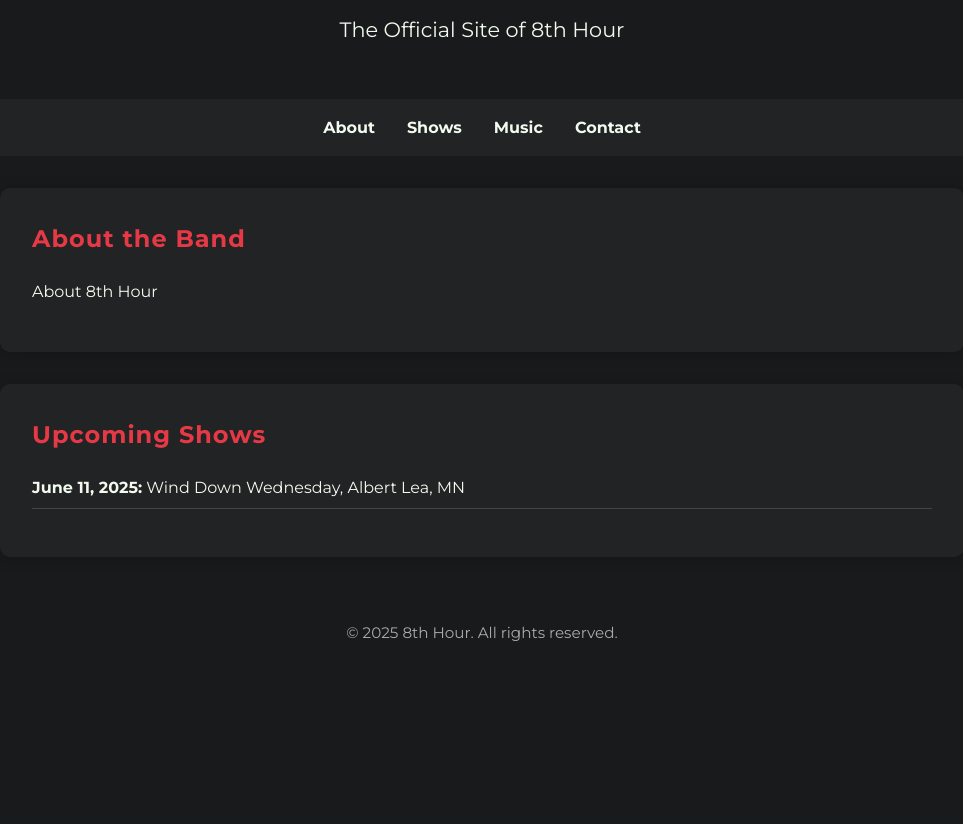
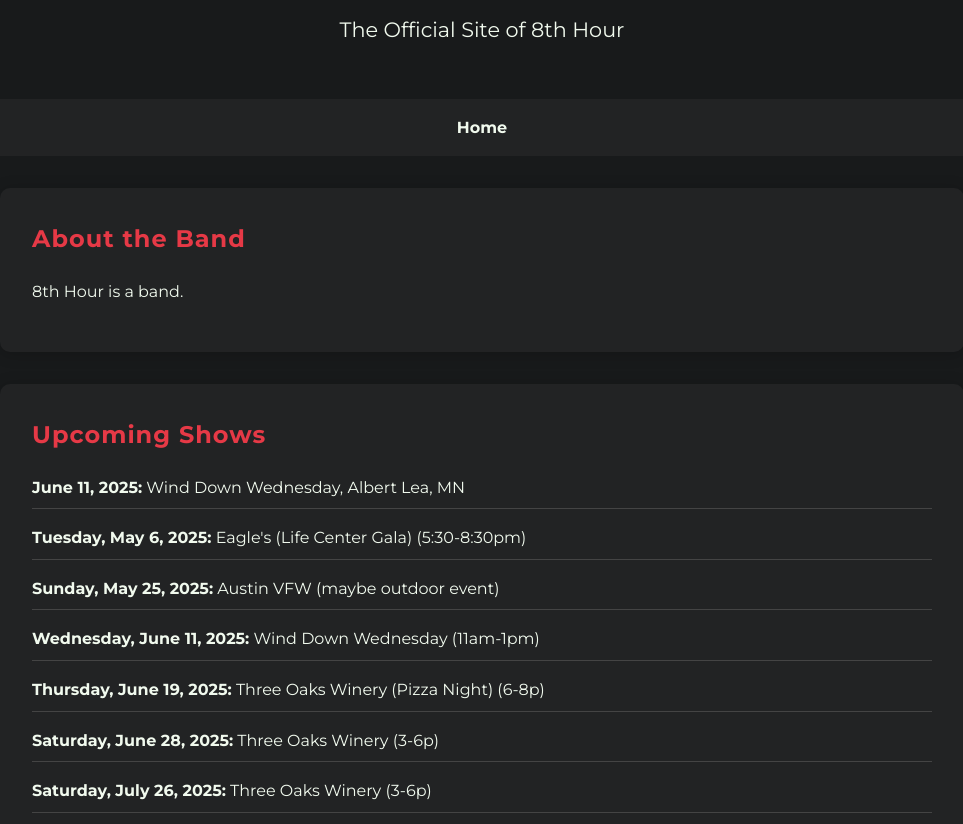
Before and after one commit to jeshuaerickson/8thhour, a plain HTML site: page index.html in a window 1280 px wide. Shown: the part 128-952 px from the top of the page, without its empty margins (158-1121 px from the left). Before the commit the page ends 800 px from the top, so only its background shows below. Drawn offline with Linux system fonts and the light colour scheme.

Commit message:
Update index.html

```diff
--- a/index.html
+++ b/index.html
@@ -131,25 +131,28 @@
     <p>The Official Site of 8th Hour</p>
   </header>
   <nav>
-    <a href="#bio">About</a>
-    <a href="#shows">Shows</a>
-    <a href="#music">Music</a>
-    <a href="#contact">Contact</a>
+    <a href="#home">Home</a>
   </nav>
 
   <section id="bio">
     <h2>About the Band</h2>
     <p>
-    About 8th Hour
+    8th Hour is a band.
     </p>
   </section>
 
   <section id="shows" class="shows">
     <h2>Upcoming Shows</h2>
     <ul>
-      <li>
-        <strong>June 11, 2025:</strong> Wind Down Wednesday, Albert Lea, MN
-      </li>
+      <li><strong>June 11, 2025:</strong> Wind Down Wednesday, Albert Lea, MN</li>
+      <li><strong>Tuesday, May 6, 2025:</strong>	Eagle's (Life Center Gala) (5:30-8:30pm)</li>
+      <li><strong>Sunday, May 25, 2025:</strong>	Austin VFW (maybe outdoor event)</li>
+      <li><strong>Wednesday, June 11, 2025:</strong>	Wind Down Wednesday (11am-1pm)</li>
+      <li><strong>Thursday, June 19, 2025:</strong>	Three Oaks Winery (Pizza Night) (6-8p)</li>
+      <li><strong>Saturday, June 28, 2025:</strong>	Three Oaks Winery (3-6p)</li>
+      <li><strong>Saturday, July 26, 2025:</strong>	Three Oaks Winery (3-6p)</li>
+      <li><strong>Thursday, August 7, 2025:</strong> Three Oaks Winery (Pizza Night) (6-8p)</li>
+      <li><strong>Sunday, August 17, 2025:</strong> Albert Lea Art Center</li>
     </ul>
   </section>
 
```
